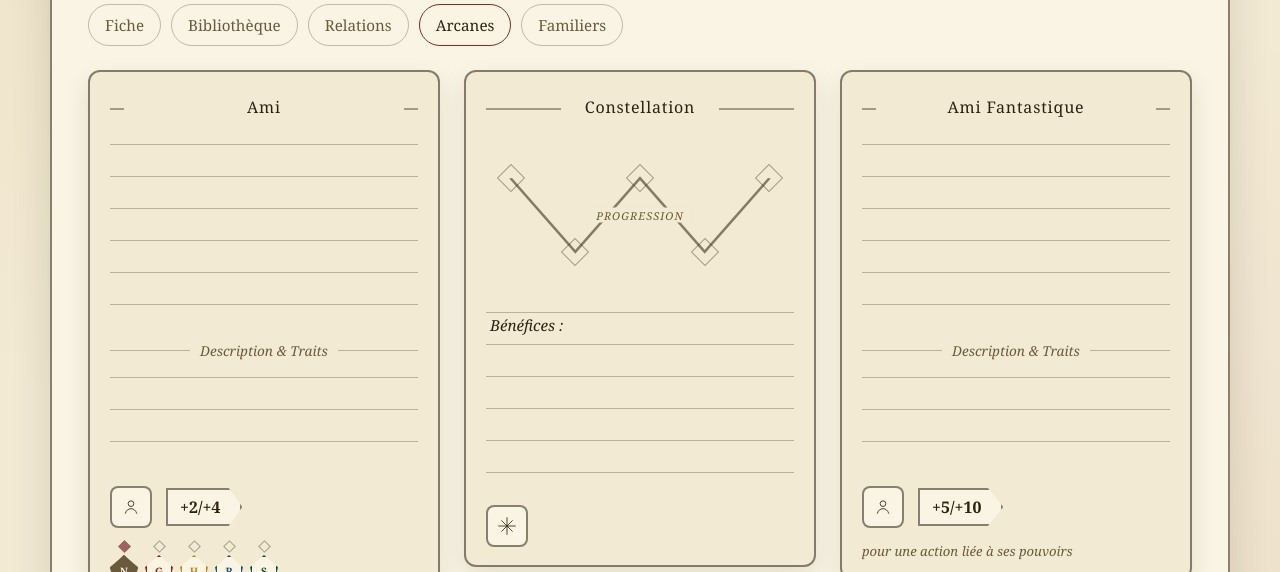
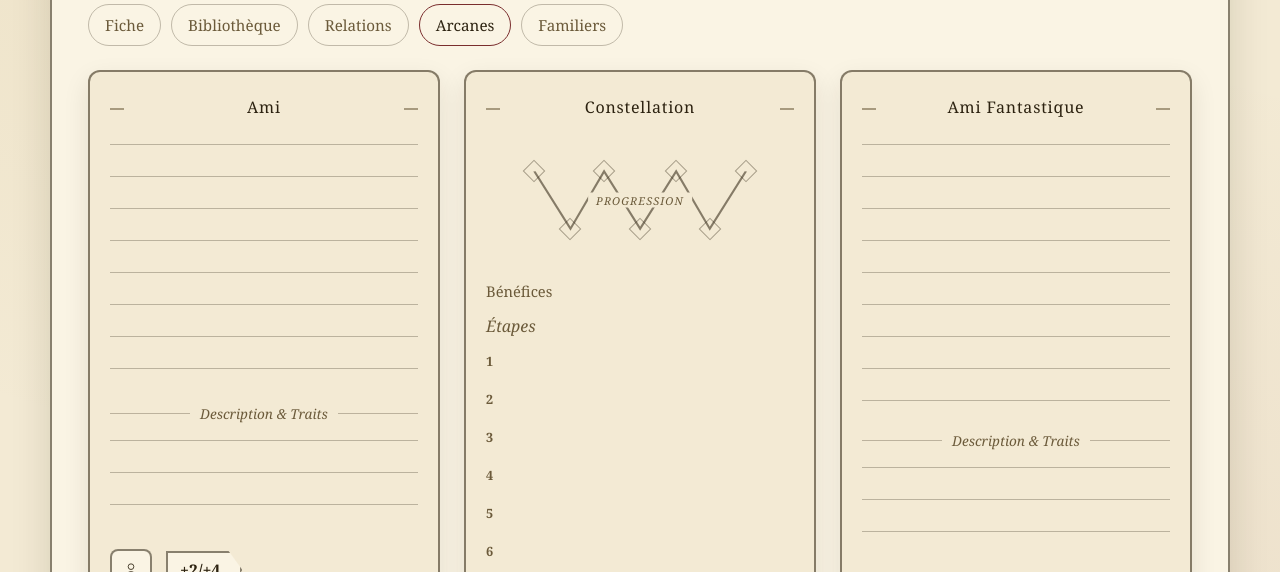
Before and after one commit to Deneyr/vite-project, a website built with Vite: page index.html in a window 1280 px wide. Both pictures are taken after a click on the button "Arcanes". Shown: the part 226-798 px from the top of the page. Built offline with nearby package versions, Linux system fonts and the light colour scheme.

Commit message:
improve cards

```diff
--- a/src/main.js
+++ b/src/main.js
@@ -130,7 +130,7 @@
   <article class="grimoire-card">
     <div class="grimoire-title">
       <span class="grimoire-title-line"></span>
-      <input class="line-input grimoire-title-input" type="text" value="${title}" style="width: ${title.length + 2}ch" data-field="grimoire.${id}.title" />
+      <input class="line-input grimoire-title-input" type="text" value="${title}" data-field="grimoire.${id}.title" />
       <span class="grimoire-title-line"></span>
     </div>
     <textarea class="grimoire-notes" rows="6" placeholder="" data-field="grimoire.${id}.notes"></textarea>
@@ -205,13 +205,15 @@
 `
 
 // Zigzag progress track, normalized to a 0-100 box (see the core-triangle for
-// the same SVG-lines-plus-absolutely-positioned-nodes pattern).
+// the same SVG-lines-plus-absolutely-positioned-nodes pattern). 7 stages.
 const CONSTELLATION_NODES = [
-  { left: 8, top: 22 },
-  { left: 29, top: 74 },
-  { left: 50, top: 22 },
-  { left: 71, top: 74 },
-  { left: 92, top: 22 },
+  { left: 6, top: 22 },
+  { left: 21, top: 74 },
+  { left: 35, top: 22 },
+  { left: 50, top: 74 },
+  { left: 65, top: 22 },
+  { left: 79, top: 74 },
+  { left: 94, top: 22 },
 ]
 
 // `id` is a stable key for persistence, same rationale as the other cards.
@@ -219,7 +221,7 @@
   <article class="grimoire-card constellation-card">
     <div class="grimoire-title">
       <span class="grimoire-title-line"></span>
-      <input class="line-input grimoire-title-input" type="text" value="${title}" style="width: ${title.length + 2}ch" data-field="arcane.${id}.title" />
+      <input class="line-input grimoire-title-input" type="text" value="${title}" data-field="arcane.${id}.title" />
       <span class="grimoire-title-line"></span>
     </div>
     <div class="constellation-track-wrap">
@@ -232,9 +234,21 @@
       ).join('')}
       <span class="constellation-label">Progression</span>
     </div>
-    <div class="constellation-benefits">
-      <span class="constellation-benefits-label">Bénéfices :</span>
-      <textarea class="grimoire-notes constellation-benefits-notes" rows="5" data-field="arcane.${id}.benefices"></textarea>
+    <div class="field-row constellation-benefit-row">
+      <span>Bénéfices</span>
+      <input class="line-input" type="text" data-field="arcane.${id}.benefices" />
+    </div>
+    <div class="constellation-steps">
+      <span class="block-label constellation-steps-label">Étapes</span>
+      <ol class="constellation-steps-list">
+        ${CONSTELLATION_NODES.map(
+          (_, i) => `
+        <li class="constellation-step-row">
+          <span class="constellation-step-index">${i + 1}</span>
+          <input class="line-input" type="text" data-field="arcane.${id}.step.${i}" />
+        </li>`
+        ).join('')}
+      </ol>
     </div>
     <div class="friend-footer">
       <div class="grimoire-badge">${starIcon()}</div>
--- a/src/style.css
+++ b/src/style.css
@@ -123,7 +123,11 @@
   display: flex;
   flex-direction: column;
   min-width: 0;
-  min-height: 360px;
+  /* Shared by every card type (grimoire/friend/constellation) so they all
+     end up the same height — the constellation card's fixed content (track
+     + benefits + 7 steps + footer) is the tallest, so this is sized for it;
+     the other cards just get a taller flex-growing notes area to match. */
+  min-height: 600px;
   border: 2px solid var(--line-strong);
   border-radius: var(--radius-sm);
   background: var(--paper);
@@ -134,23 +138,27 @@
 .grimoire-title {
   display: flex;
   align-items: center;
-  gap: 12px;
+  gap: 6px;
   flex: none;
   margin-bottom: 18px;
 }
 
 .grimoire-title-line {
-  flex: 1;
-  min-width: 10px;
+  /* Fixed, small, identical on every card — the name field claims
+     whatever's left of the row, so its size only ever depends on the
+     card's own width, never on the title text or the card type. */
+  flex: 0 0 14px;
+  min-width: 14px;
   height: 2px;
   background: var(--ink-soft);
   opacity: 0.55;
 }
 
 .grimoire-title-input {
-  flex: none;
+  flex: 1 1 auto;
+  width: auto;
   min-width: 0;
-  max-width: 96%;
+  max-width: none;
   background: transparent;
   border: none;
   text-align: center;
@@ -282,21 +290,9 @@
    untouched: the flanking lines are pinned to a small fixed width and the
    name field flex-grows to claim the rest of the row — the card's own
    width never changes, only how that fixed width is split. */
-.friend-card .grimoire-title {
-  gap: 6px;
-}
-
-.friend-card .grimoire-title-line {
-  flex: 0 0 14px;
-  min-width: 14px;
-}
-
-.friend-card .grimoire-title-input {
-  flex: 1 1 auto;
-  width: auto;
-  max-width: none;
-  min-width: 0;
-}
+/* Title sizing (flanking lines + name field) now lives entirely in the base
+   .grimoire-title* rules above, shared by every card type — no per-card-type
+   override needed here any more. */
 
 .friend-subtitle {
   display: flex;
@@ -420,9 +416,9 @@
 
 .constellation-track-wrap {
   position: relative;
-  width: 100%;
+  width: 78%;
+  margin: 6px auto 20px;
   aspect-ratio: 100 / 46;
-  margin: 6px 0 20px;
 }
 
 .constellation-lines {
@@ -463,29 +459,71 @@
   white-space: nowrap;
 }
 
-.constellation-benefits {
-  position: relative;
+.diamond.constellation-node {
+  position: absolute;
+  width: 16px;
+  height: 16px;
+  transform: translate(-50%, -50%) rotate(45deg);
+  z-index: 1;
+}
+
+.constellation-label {
+  position: absolute;
+  top: 48%;
+  left: 50%;
+  transform: translate(-50%, -50%);
+  background: var(--paper);
+  padding: 0 8px;
+  font-family: var(--display);
+  font-style: italic;
+  font-size: 0.68rem;
+  letter-spacing: 0.1em;
+  text-transform: uppercase;
+  color: var(--ink-soft);
+  white-space: nowrap;
+}
+
+.constellation-benefit-row {
+  flex: none;
+  margin-bottom: 16px;
+}
+
+.constellation-steps {
   flex: 1;
   display: flex;
   flex-direction: column;
-}
-
-.constellation-benefits-label {
-  position: absolute;
-  top: 6px;
-  left: 4px;
-  font-family: var(--serif);
-  font-style: italic;
-  font-size: 0.95rem;
-  color: var(--ink);
-  pointer-events: none;
-  z-index: 1;
-}
-
-.constellation-benefits-notes {
+  margin-bottom: 16px;
+}
+
+.constellation-steps-label {
+  margin-bottom: 8px;
+}
+
+.constellation-steps-list {
+  list-style: none;
+  margin: 0;
+  padding: 0;
+  display: grid;
+  gap: 9px;
+}
+
+.constellation-step-row {
+  display: flex;
+  align-items: baseline;
+  gap: 8px;
+}
+
+.constellation-step-index {
+  flex: none;
+  width: 14px;
+  font-family: var(--display);
+  font-weight: 700;
+  font-size: 0.8rem;
+  color: var(--ink-soft);
+}
+
+.constellation-step-row .line-input {
   flex: 1;
-  padding-left: 92px;
-  margin-bottom: 16px;
 }
 
 @media (max-width: 640px) {
```
